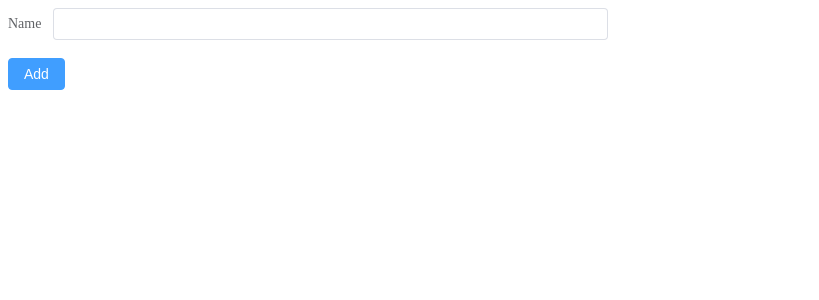
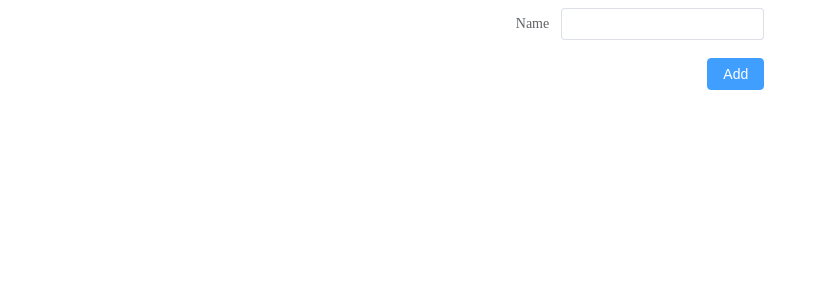
Before and after one commit to Kaiii0411/Catte-Website, a Vue app: page /home in a window 1280 px wide. Shown: the top 300 px of the page, without its empty margins (0-819 px from the left). Built offline with nearby package versions, Linux system fonts and the light colour scheme.

Commit message:
2411: Update UI

```diff
--- a/index.html
+++ b/index.html
@@ -4,7 +4,7 @@
     <meta charset="UTF-8">
     <link rel="icon" href="/favicon.ico">
     <meta name="viewport" content="width=device-width, initial-scale=1.0">
-    <title>Vite App</title>
+    <title>Catte Website</title>
   </head>
   <body>
     <div id="app"></div>
--- a/src/views/HomeView.vue
+++ b/src/views/HomeView.vue
@@ -1,10 +1,10 @@
 <template>
-    <div style="margin-bottom: 10px;">
+    <div class="card-container" style="margin-bottom: 10px;">
         <el-form :model="member" label-width="auto" style="max-width: 600px">
             <el-form-item label="Name">
                 <el-input v-model="member.name" />
             </el-form-item>
-        <el-form-item>
+            <el-form-item style="float: right;">
                 <el-button type="primary" @click="addMember()">Add</el-button>
             </el-form-item>
         </el-form>
```
Lines whose indentation alone changed are shown as unchanged.
